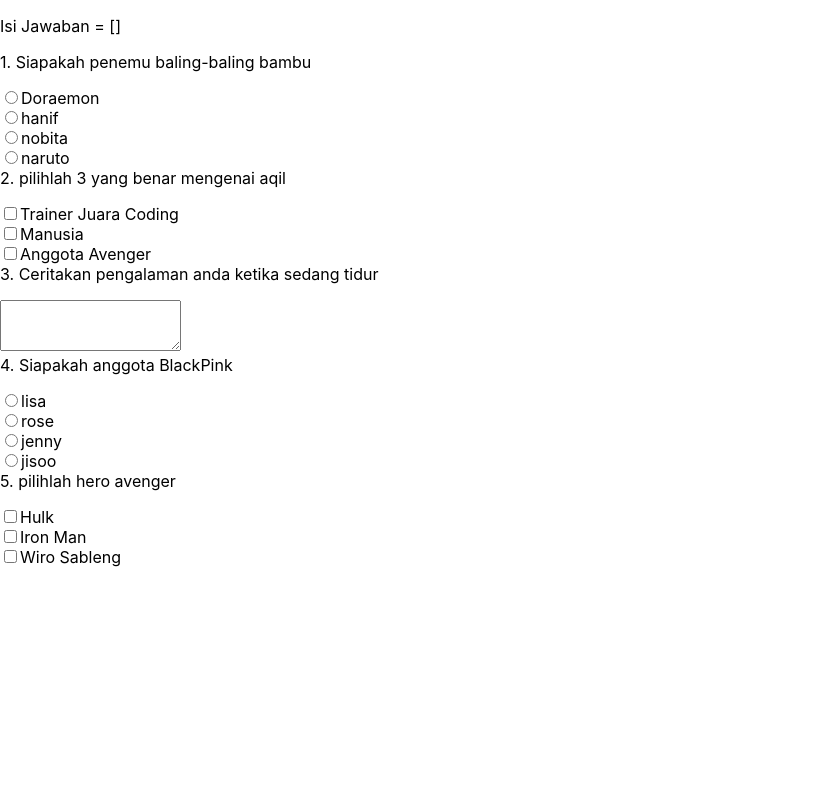
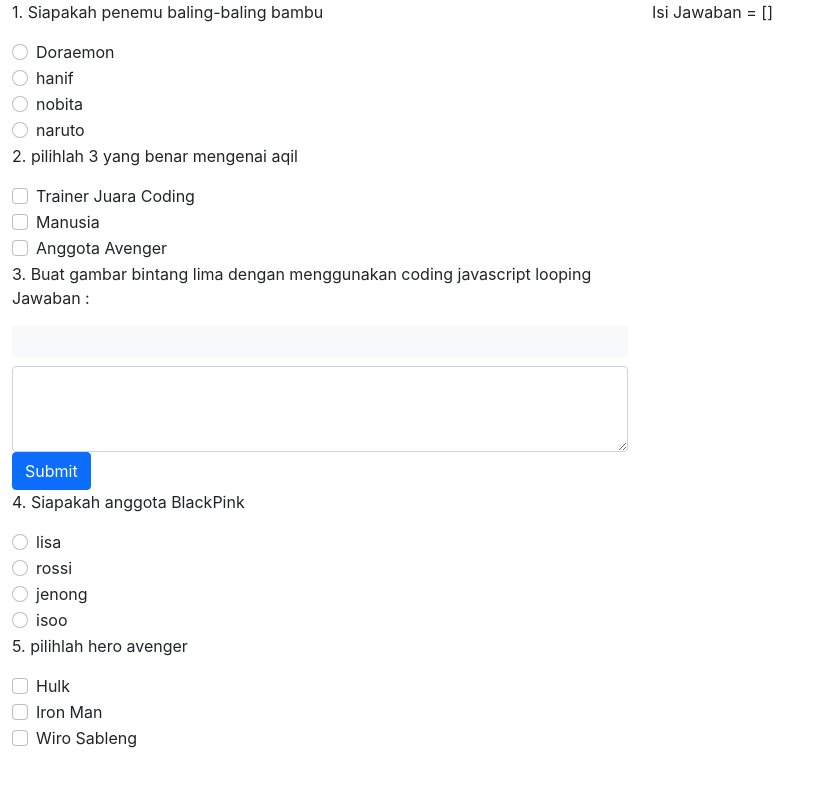
Before and after one commit to dewabrata/Batch7Questioner, a React (Create React App) app: page / in a window 1280 px wide. Shown: the top 786 px of the page, without its empty margins (0-835 px from the left). Built offline with nearby package versions, Linux system fonts and the light colour scheme.

Commit message:
add validasi function question

```diff
--- a/public/index.html
+++ b/public/index.html
@@ -15,6 +15,8 @@
       user's mobile device or desktop. See https://developers.google.com/web/fundamentals/web-app-manifest/
     -->
     <link rel="manifest" href="%PUBLIC_URL%/manifest.json" />
+    <link href="https://cdn.jsdelivr.net/npm/bootstrap@5.0.0-beta1/dist/css/bootstrap.min.css" rel="stylesheet" integrity="sha384-giJF6kkoqNQ00vy+HMDP7azOuL0xtbfIcaT9wjKHr8RbDVddVHyTfAAsrekwKmP1" crossorigin="anonymous">
+<script src="https://cdn.jsdelivr.net/npm/bootstrap@5.0.0-beta1/dist/js/bootstrap.bundle.min.js" integrity="sha384-ygbV9kiqUc6oa4msXn9868pTtWMgiQaeYH7/t7LECLbyPA2x65Kgf80OJFdroafW" crossorigin="anonymous"></script>
     <!--
       Notice the use of %PUBLIC_URL% in the tags above.
       It will be replaced with the URL of the `public` folder during the build.
--- a/src/App.js
+++ b/src/App.js
@@ -9,7 +9,10 @@ class App extends Component {
 
   constructor(props) {
     super(props);
-    this.state = { jawabanSoal: [] }
+    this.state = { jawabanSoal: [], score: 0, hasilJawabanSoal: [] }
+
+
+
 
   }
 
@@ -18,14 +21,78 @@ class App extends Component {
 
     newJawaban.push(jawaban);
 
-    this.setState({ jawabanSoal: newJawaban });
+    let hasilJawaban = this.kalkulasiNilai(newJawaban);
+    console.log(hasilJawaban)
 
+    this.setState({ jawabanSoal: newJawaban, hasilJawabanSoal: hasilJawaban });
+
+  }
+
+  kalkulasiNilai = (jawaban) => {
+    let tempHasilJawab = [];
+    let booleanJawab = "";
+    jawaban.map((jawab) => {
+
+      switch (data[jawab.soal_no - 1].type) {
+
+        case "radio":
+        case "essay":
+          if (jawab.jawaban === data[jawab.soal_no - 1].kunci) {
+            booleanJawab = "benar"
+
+          } else {
+            booleanJawab = "salah"
+          }
+          break;
+
+
+
+        case "checkbox":
+          if (this.equalsIgnoreOrder(jawab.jawaban, data[jawab.soal_no - 1].kunci)) {
+            booleanJawab = "benar"
+
+          } else {
+            booleanJawab = "salah"
+          }
+          break;
+
+
+
+
+
+
+      }
+
+      tempHasilJawab.push({
+        "soal_no": jawab.soal_no,
+        "hasil": booleanJawab
+      })
+      booleanJawab = "";
+
+
+
+    })
+
+    return tempHasilJawab;
+
+  }
+
+  equalsIgnoreOrder = (a, b) => {
+    if (a.length !== b.length) return false;
+    const uniqueValues = new Set([...a, ...b]);
+    for (const v of uniqueValues) {
+      const aCount = a.filter(e => e === v).length;
+      const bCount = b.filter(e => e === v).length;
+      if (aCount !== bCount) return false;
+    }
+    return true;
   }
 
   render() {
     return (
-      <div>
-        <p>Isi Jawaban = {JSON.stringify(this.state.jawabanSoal)}</p>
+      <div className="container-fluid">
+        <div className="row">
+          <div className="col">
             <form>
               {data.map((nilai, i) => {
                 if (nilai.type === "essay") {
@@ -40,6 +107,14 @@ class App extends Component {
               }
             </form>
           </div>
+          <div className="col">
+            <div className="sticky-top">
+              <p>Isi Jawaban = {JSON.stringify(this.state.hasilJawabanSoal)}</p>
+            </div>
+
+          </div>
+        </div>
+      </div>
     )
   }
 }
--- a/src/component/TextArea.js
+++ b/src/component/TextArea.js
@@ -3,14 +3,21 @@ import React, { Component } from 'react';
 class TextArea extends Component {
    constructor(props) {
    super(props);
-   this.state = {jawaban:""}
+   this.state = {jawaban:"",code:""}
+   this.inputText ="";
+
+
+
 
     }
 
+
     eventHandler = (event) =>{
 
-       this.setState({jawaban:event.target.value})
-       this.addScore(event.target.value)
+     //  this.setState({jawaban:event.target.value})
+     //
+     this.inputText = event.target.value;
+
     }
 
     addScore = (jawab)=>{
@@ -25,12 +32,22 @@ class TextArea extends Component {
 
      }
 
+     submitCode = () =>{
+        const fn = new Function(this.inputText)
+        const resultFn = fn();
+        this.setState({code:resultFn})
+        this.addScore(resultFn)
+     }
+
     render() {
         return (
+                <div className="form-group">
 
-                <div className="form-group">
-                    <label htmlFor="exampleFormControlTextarea1">{this.props.no}. {this.props.soal}</label><p></p>
+                    <label htmlFor="exampleFormControlTextarea1">{this.props.no}. {this.props.soal}</label>
+                    <p>Jawaban :</p>
+                    <div className="container p-3 mb-2 bg-light text-dark">{this.state.code}</div>
                     <textarea onChange={this.eventHandler} className="form-control" id={"soal"+this.props.no} name={"soal"+this.props.no} rows="3"></textarea>
+                    <button type="button" className="btn btn-primary" onClick={this.submitCode} >Submit</button>
                 </div>
 
         );
--- a/src/model/Model.js
+++ b/src/model/Model.js
@@ -7,27 +7,32 @@ export const data = JSON.parse(`[{
 	"b": "hanif",
 	"c": "nobita",
 	"d": "naruto",
-	"kunci": "a"
+	"kunci": "a",
+	"score": 20
 }, {
 	"type": "checkbox",
 	"soal": "pilihlah 3 yang benar mengenai aqil",
 	"option": ["Trainer Juara Coding", "Manusia", "Anggota Avenger"],
-	"kunci": ["Manusia", "Anggota Avenger"]
+	"kunci": ["Manusia", "Anggota Avenger"],
+	"score": 20
 }, {
 	"type": "essay",
-	"soal": "Ceritakan pengalaman anda ketika sedang tidur",
-	"kunci": 20
+	"soal": "Buat gambar bintang lima dengan menggunakan coding javascript looping",
+	"kunci": "*****",
+	"score": 20
 },{
 	"type": "radio",
 	"soal": "Siapakah anggota BlackPink",
 	"a": "lisa",
-	"b": "rose",
-	"c": "jenny",
-	"d": "jisoo",
-	"kunci": "a"
+	"b": "rossi",
+	"c": "jenong",
+	"d": "isoo",
+	"kunci": "a",
+	"score": 20
 },{
 	"type": "checkbox",
 	"soal": "pilihlah hero avenger",
 	"option": ["Hulk", "Iron Man", "Wiro Sableng"],
-	"kunci": ["Hul", "Iron Man"]
+	"kunci": ["Hulk", "Iron Man"],
+	"score": 20
 }]`);
```
Also changed, not shown: 1 other file (tests, documents, lock files or other folders). Lines whose indentation alone changed are shown as unchanged.
